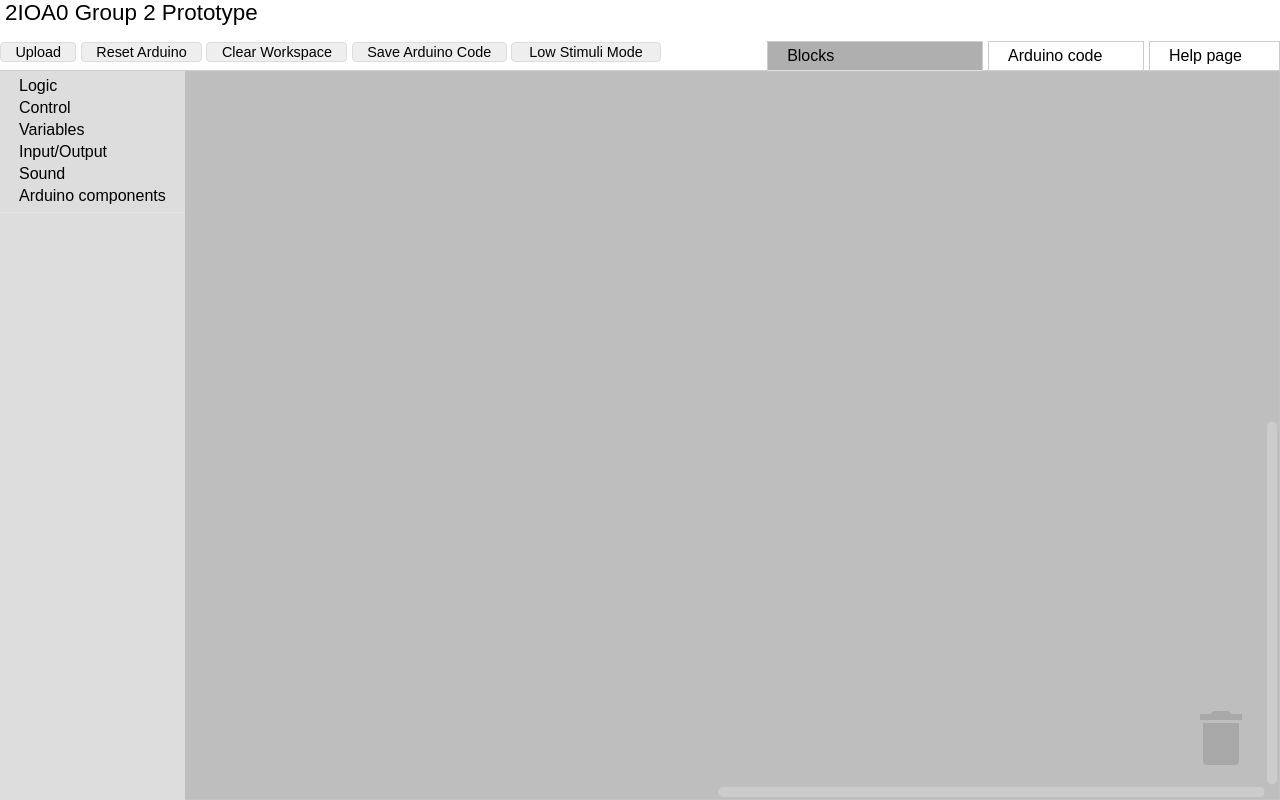
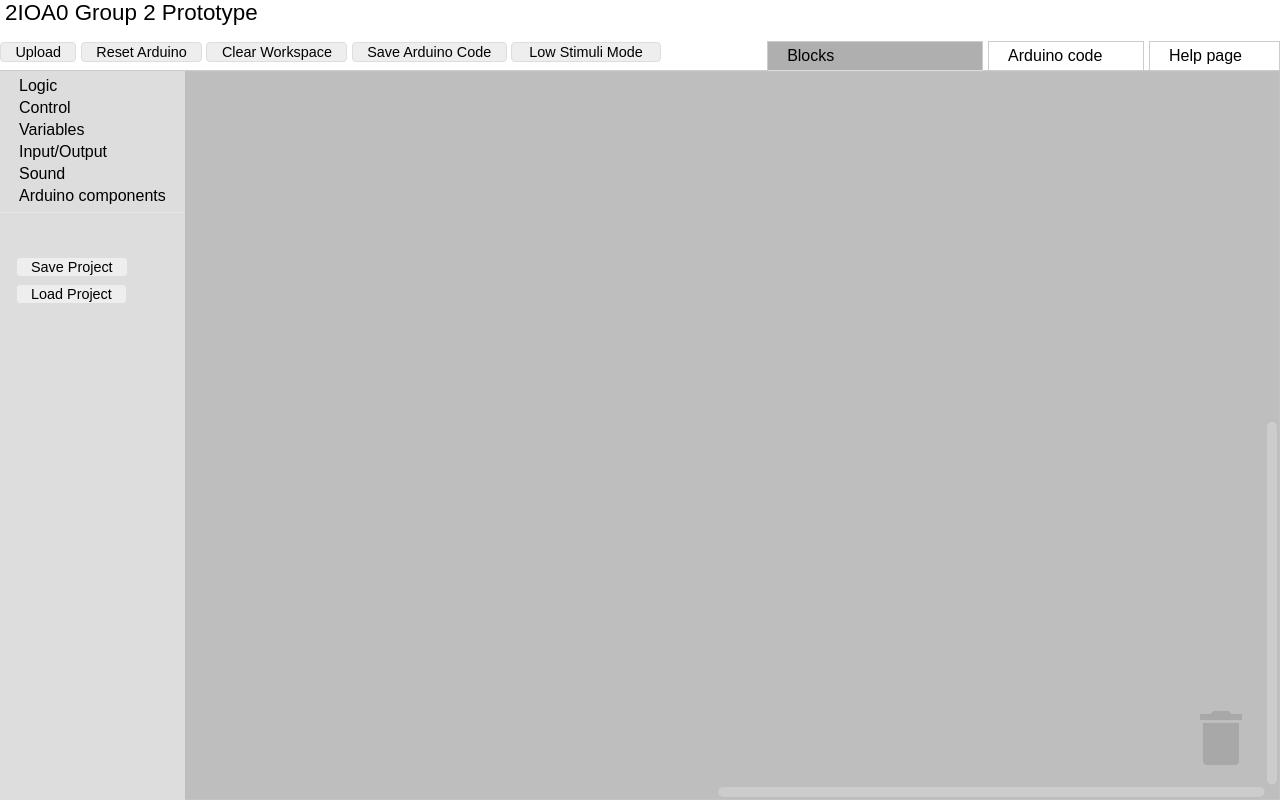
Before and after one commit to lucmatisse/DBL-HTI-Webtech, a plain HTML site: page blockly/apps/blocklyduino/index.html in a window 1280 px wide. Drawn offline with Linux system fonts and the light colour scheme.

Commit message:
button position edited

```diff
--- a/blockly/apps/blocklyduino/index.html
+++ b/blockly/apps/blocklyduino/index.html
@@ -307,8 +307,8 @@ function init() {
     }
     .sl {
       position: fixed;
-      bottom: 450px;
-      right: 1385;
+      bottom: 62%;
+      right: 90%;
       z-index: 100;
     }
     .sl tr td {
```
